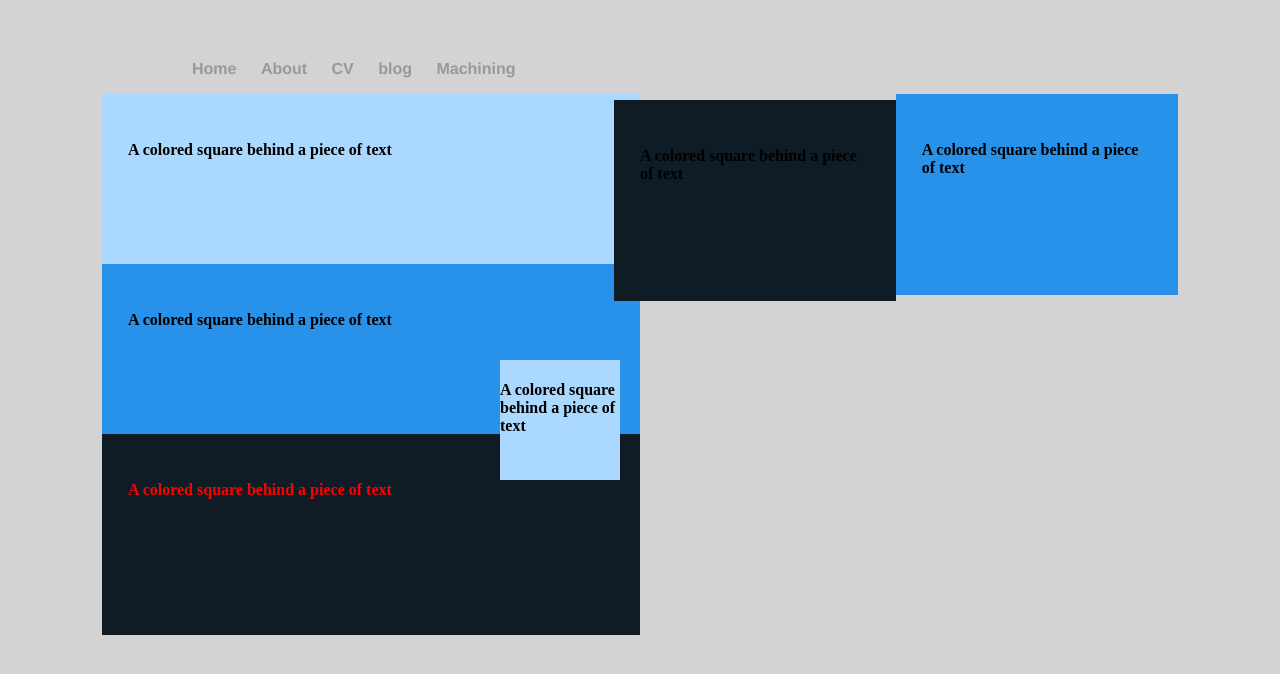
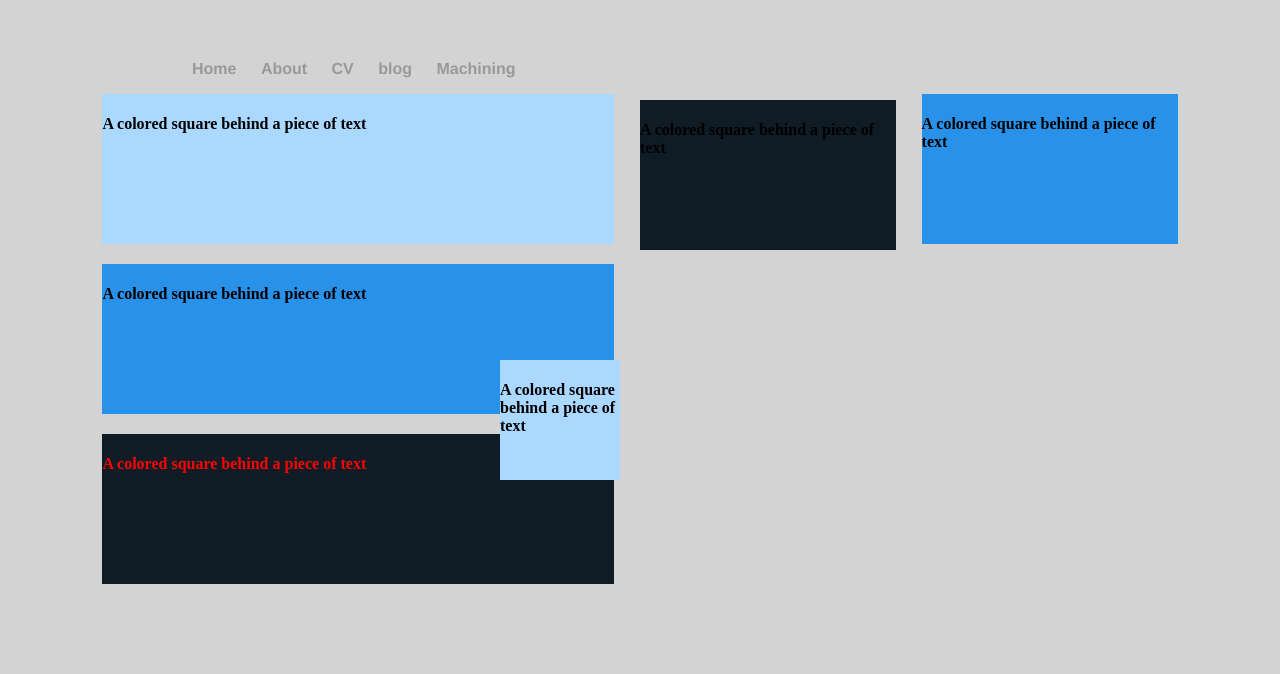
Before and after one commit to ZephyrPitre/ZephyrPitre.github.io, a Jekyll site: the page built from index.html, in a window 1280 px wide. Shown: the top 674 px of the page. Built offline with Jekyll 4.4.1, drawn with Linux system fonts in a browser that asks for light colours.

Commit message:
Update index.html

```diff
--- a/index.html
+++ b/index.html
@@ -8,55 +8,55 @@ title: Zephyr Pitre
 .rectangle1{
 	  position: absolute;
   	left: 8%;
-  	width: 38%;
+  	width: 40%;
     height: 150px;
     Background:#ABD8FE; <!--light blue-->
     color: black;
-    padding:2%;
+    padding:0;
 }
 
 .rectangle2{
 		position: absolute;
 		left: 8%;
-		width: 38%;
+		width: 40%;
 		top: 264px;
     height: 150px;
 		Background:#2891EA; <!--bright blue-->
     color: black;
-    padding:2%;
+    padding:0;
 }
 .rectangle3{
 		position: absolute;
 		left: 8%;
-		width: 38%;
+		width: 40%;
 		top: 434px;
     border-color:black;
     height: 150px;
 		Background:#0F1C26; <!--dark grey-->
     color: white;
-    padding:2%;
+    padding:0;
 }
 .square1{
 		position: absolute;
 		right: 8%;
-		width: 18%;
+		width: 20%;
     top: 94px;
     border-color:black;
     height: 150px;
 		Background:#2891EA; <!--bright blue-->
     color: black;
-    padding:2%;
+    padding:0;
 }
 .square2{
     position: absolute;
     right: 30%;
     top: 100px;
     border-color:black;
-    width: 18%;
+    width: 20%;
     height: 150px;
 		Background:#0F1C26; <!--dark grey-->
     color: black;
-    padding:2%;
+    padding:0;
 }
 .square3{
     position: absolute;
```
